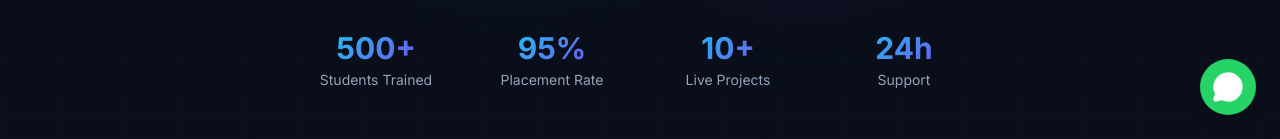
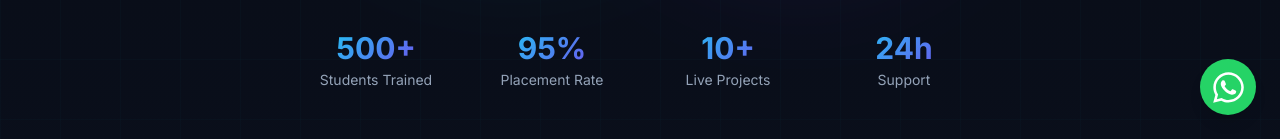
Before and after one commit to Coderniteshkumar/goforcode, a React (Vite) app: page / in a window 1280 px wide. Shown: the part 661-800 px from the top of the page. Built offline with nearby package versions, Linux system fonts and the light colour scheme; the HTML template or start-up script is replaced by a standard one.

Commit message:
updated files

```diff
--- a/package.json
+++ b/package.json
@@ -20,6 +20,7 @@
     "radix-ui": "^1.4.3",
     "react": "^19.2.0",
     "react-dom": "^19.2.0",
+    "react-icons": "^5.5.0",
     "react-router-dom": "^7.13.0",
     "sonner": "^2.0.7",
     "tailwind-merge": "^3.5.0",
--- a/src/components/landing/WhatsAppButton.tsx
+++ b/src/components/landing/WhatsAppButton.tsx
@@ -1,8 +1,9 @@
-import { MessageCircle } from "lucide-react";
+import React from "react";
+import { FaWhatsapp } from "react-icons/fa"; // WhatsApp icon yahan se aayega
 
-const WhatsAppButton = () => {
-  const phoneNumber = "6204579420"; // Apna number yahan dalein (country code ke sath, bina + ke)
-  const message = "I Interest Please Share Course Details";
+const WhatsAppButton: React.FC = () => {
+  const phoneNumber = "6204579420";
+  const message = "I'm interested, please share course details";
 
   const whatsappUrl = `https://wa.me/${phoneNumber}?text=${encodeURIComponent(message)}`;
 
@@ -14,7 +15,8 @@ const WhatsAppButton = () => {
       className="fixed bottom-6 right-6 z-50 flex items-center justify-center w-14 h-14 bg-[#25D366] text-white rounded-full shadow-lg hover:bg-[#20ba5a] transition-all hover:scale-110 active:scale-95"
       aria-label="Contact on WhatsApp"
     >
-      <MessageCircle size={32} fill="currentColor" />
+      {/* Real WhatsApp Icon */}
+      <FaWhatsapp size={35} color="white" />
     </a>
   );
 };
```
Also changed, not shown: 1 other file (tests, documents, lock files or other folders).
